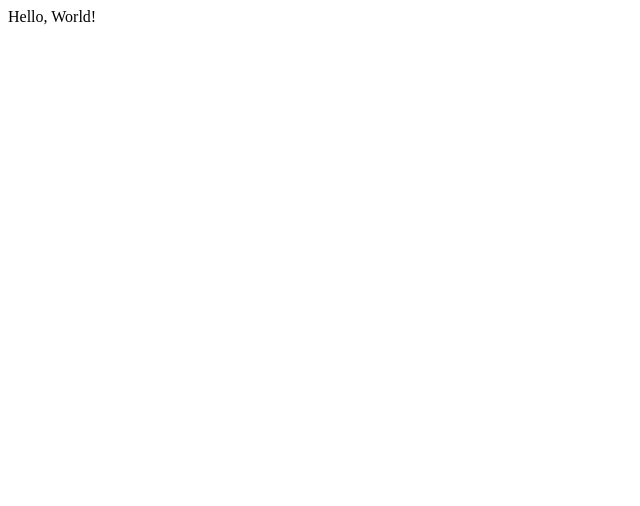
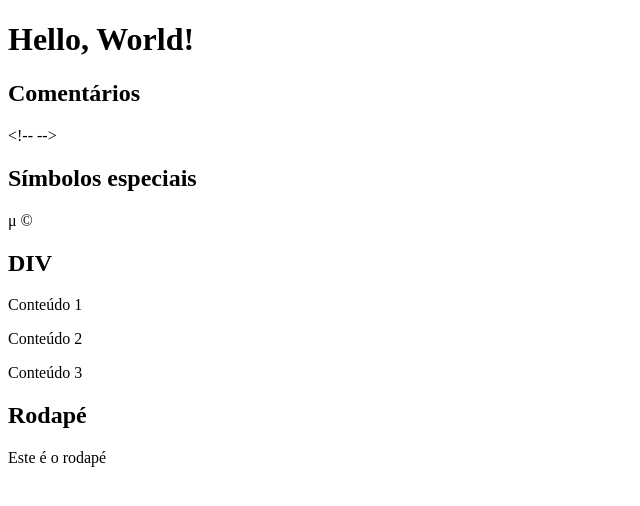
Before and after one commit to dkat-davi/Web-Development-IFNMG, a plain HTML site: page project1/index.html in a window 1280 px wide. Shown: the whole page, without its empty margins (0-640 px from the left). Drawn offline with Linux system fonts and the light colour scheme.

Commit message:
Update index.html to include header, main, footer, and HTML5 tags

```diff
--- a/project1/index.html
+++ b/project1/index.html
@@ -1,10 +1,41 @@
 <!DOCTYPE html>
-<html>
+<html lang="pt-br">
+
 <head>
     <meta charset="UTF-8">
     <title>Hello, World!</title>
 </head>
+
 <body>
-    Hello, World!
+
+    <!-- Cabeçalho -->
+    <header>
+        <h1>Hello, World!</h1>
+    </header>
+
+    <!-- Corpo principal -->
+    <main>
+        <h2>Comentários</h2>
+        <p>&lt;!-- --&gt;</p>
+
+        <h2>Símbolos especiais</h2>
+        <p>&mu; &copy;</p>
+
+        <!-- A div é uma tag de agrupamento -->
+        <h2>DIV</h2>
+        <div>
+            <p>Conteúdo 1</p>
+            <p>Conteúdo 2</p>
+            <p>Conteúdo 3</p>
+        </div>
+    </main>
+
+    <!-- Rodapé -->
+    <footer>
+        <h2>Rodapé</h2>
+        <p>Este é o rodapé</p>
+    </footer>
+
 </body>
+
 </html>
```
Also changed, not shown: 2 other files.
